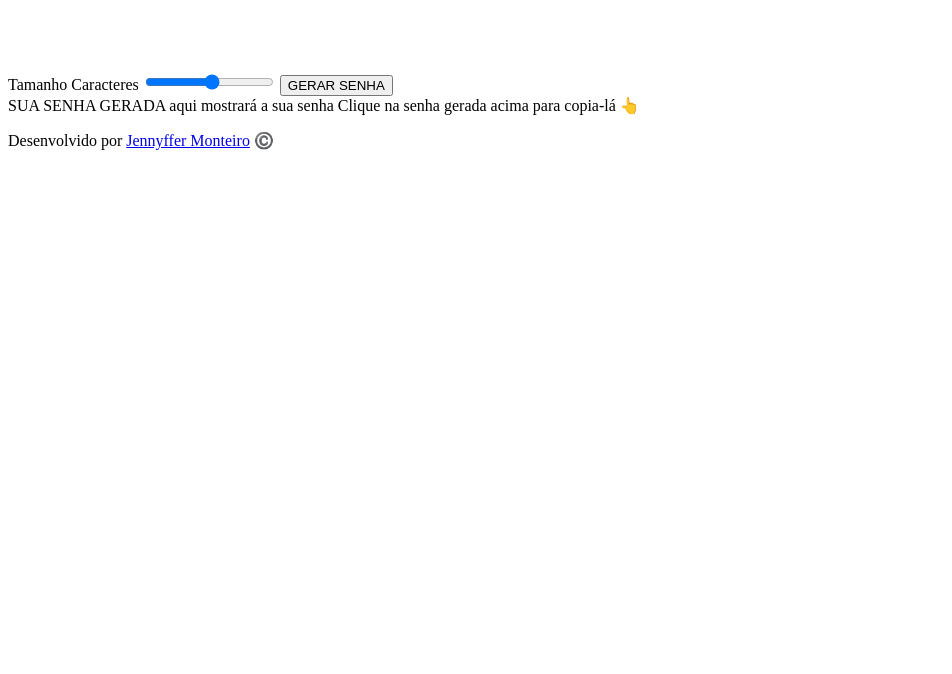
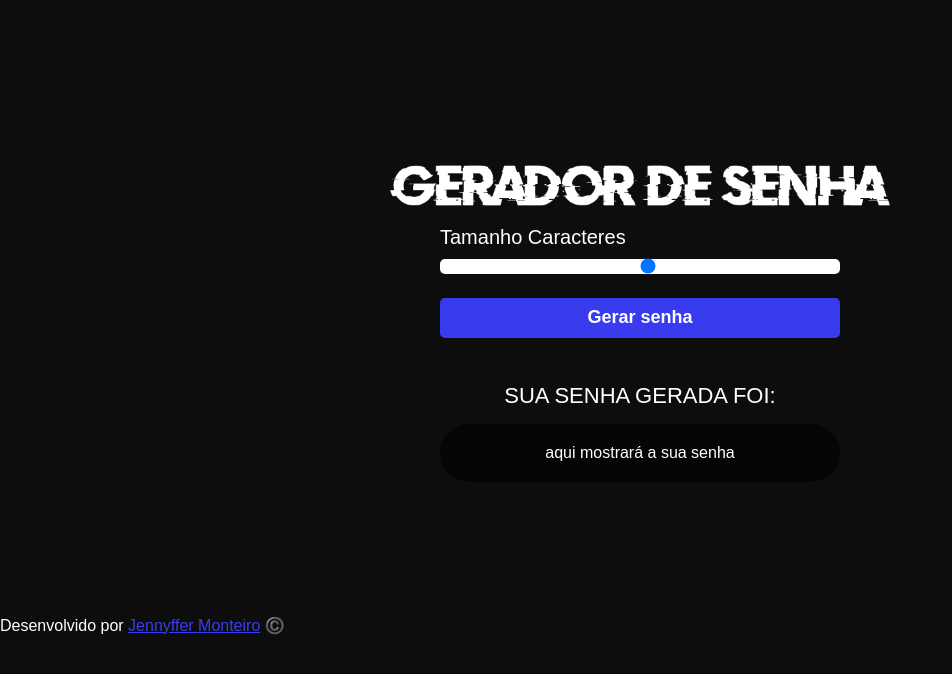
Before and after one commit to jennyffermonteiro/gerador-senha, a plain HTML site: page index.html in a window 1280 px wide. Shown: the whole page, without its empty margins (0-952 px from the left). Drawn offline with Linux system fonts and the light colour scheme.

Commit message:
inserido css

```diff
--- a/index.html
+++ b/index.html
@@ -12,23 +12,23 @@
 </head>
 <body>
 
-    <img src="_imagens/logo.png" alt="logo do site escrito gerador de senha">
+    <img class="logo" src="_imagens/logo.png" alt="logo do site escrito gerador de senha">
 
     <main class="conteiner-caracteres">
         <span>Tamanho <span id="valor"></span>Caracteres</span>
         <input id="slider" class="slider" type="range" min="5" max="30">
 
-        <button id="button" class="button-cta">GERAR SENHA</button>
+        <button id="button" class="button-cta">Gerar senha</button>
     </main>
 
-    <div class="conteiner-senha">
-        <span id="titulo">SUA SENHA GERADA</span>
+    <div class="conteiner-senha hide">
+        <span id="titulo">SUA SENHA GERADA FOI:</span>
         <span id="senha" class="senha">aqui mostrará a sua senha</span>
         <span class="tooltip">Clique na senha gerada acima para copia-lá 👆</span>
     </div>
 
-    <footer>
-        <span><p>Desenvolvido por <a href="https://www.linkedin.com/in/jennyffer-monteiro/">Jennyffer Monteiro</a> ©️</p></span>
+    <footer class="conteiner-rodape">
+        <span><p>Desenvolvido por <a target="_blank" href="https://www.linkedin.com/in/jennyffer-monteiro/">Jennyffer Monteiro</a> ©️</p></span>
     </footer>
 
     <script scr="script.js"></script>
--- a/style.css
+++ b/style.css
@@ -0,0 +1,106 @@
+*{
+    font-family: sans-serif;
+    width: 100%;    /* largura */
+    margin: 0% auto; /* margem da página */
+    box-sizing: border-box;
+}
+
+body{
+    background-color: #0e0d0d;
+    width: 100%;
+    height: 100vh;
+    display: flex;
+    justify-content: center;
+    align-items: center;
+    flex-direction: column;
+}
+
+.logo{
+    max-width: 500px;
+}
+
+.conteiner-caracteres{
+    margin: 20px;
+    max-width: 400px;
+}
+
+.conteiner-caracteres span{
+    color: #ffffff;
+    font-size: 20px;
+}
+
+.slider{
+    appearance: none;
+    height: 15px;
+    width: 100%;
+    margin-top: 10px;
+    border-radius: 5px;
+    background: white;
+
+}
+
+.button-cta{
+    padding: 8px;
+    margin-top: 20px;
+    height: 40px;
+    font-weight: bold;
+    cursor: pointer;
+    background-color: #393cee;
+    color: #ffffff;
+    border: 0;
+    border-radius: 5px;
+    font-size: 18px;
+
+}
+
+.conteiner-senha{
+    display: flex;
+    align-items: center;
+    flex-direction: column;
+    max-width: 400px;
+}
+
+#titulo{
+    text-align: center;
+    color: #ffffff;
+    font-size: 22px;
+    margin-top: 25px;
+}
+
+.senha{
+    color: #ffffff;
+    padding: 20px;
+    margin-top: 15px;
+    margin-bottom: 15px;
+    background-color: #00000098;
+    text-align: center;
+    cursor: pointer;
+    border-radius: 50px;
+    transition: transform 0.5s;
+}
+
+.senha:hover{
+    transform: scale(1.10);
+}
+
+.tooltip{
+    color: #ffffff;
+    text-align: center;
+    font-size: 16px;
+    margin-bottom: 100px;
+    visibility: hidden;
+
+}
+
+.conteiner-rodape span{
+      color: white;
+
+ }
+
+.conteiner-rodape a{
+    color: #393cee;
+}
+
+.conteiner-senha:hover .tooltip{
+    visibility: visible;
+}
```
